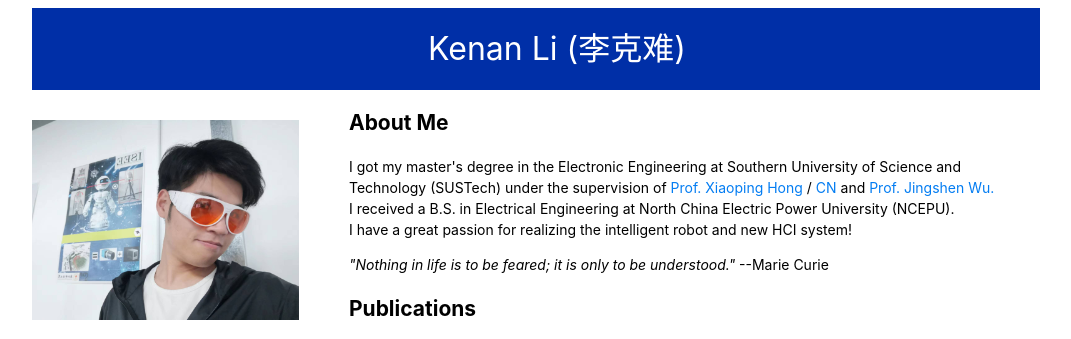
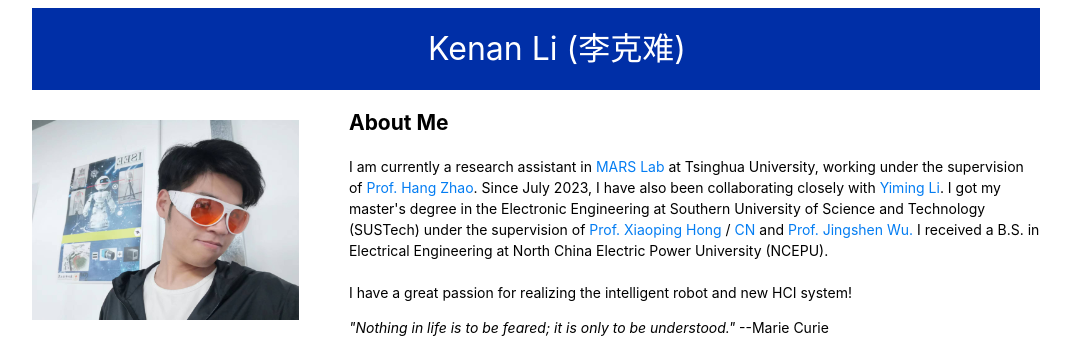
Before and after one commit to ConnorKevin/ConnorKevin.github.io, a Jekyll site: the page index.html, which Jekyll copies as it is, in a window 1280 px wide and 900 px high, cut to the strip 0-339 px from the top of the window. Shown: the whole strip, without its empty margins (104-1175 px from the left). Built offline with Jekyll 4.4.1, drawn with Linux system fonts in a browser that asks for light colours.

Commit message:
Update index.html

```diff
--- a/index.html
+++ b/index.html
@@ -115,10 +115,11 @@
 
 	<article class="article">
 		<h1>About Me</h1>
-		<p> I got my master's degree in the Electronic Engineering at Southern University of Science and Technology (SUSTech)
+		<p> I am currently a research assistant in <a href="https://group.iiis.tsinghua.edu.cn/~marslab/#/">MARS Lab</a> at Tsinghua University, working under the supervision of <a href="https://hangzhaomit.github.io/">Prof. Hang Zhao</a>. Since July 2023, I have also been collaborating closely with <a href="https://yimingli-page.github.io/">Yiming Li</a>. I got my master's degree in the Electronic Engineering at Southern University of Science and Technology (SUSTech)
 <!-- 			under the supervision of <a href="https://www.sustech.edu.cn/en/faculties/hongxiaoping.html">Prof. Xiaoping Hong</a> and <a href="https://www.hkust-gz.edu.cn/people/wu-jingshen/">Prof. Jingshen Wu.</a><br/> -->
-			under the supervision of <a href="https://www.researchgate.net/profile/Xiaoping-Hong">Prof. Xiaoping Hong</a> / <a href="https://baike.baidu.com/item/%E6%B4%AA%E5%B0%8F%E5%B9%B3/56787731">CN</a> and <a href="https://www.hkust-gz.edu.cn/people/wu-jingshen/">Prof. Jingshen Wu.</a><br/>
+			under the supervision of <a href="https://www.researchgate.net/profile/Xiaoping-Hong">Prof. Xiaoping Hong</a> / <a href="https://baike.baidu.com/item/%E6%B4%AA%E5%B0%8F%E5%B9%B3/56787731">CN</a> and <a href="https://www.hkust-gz.edu.cn/people/wu-jingshen/">Prof. Jingshen Wu.</a>
 			I received a B.S. in Electrical Engineering at North China Electric Power University (NCEPU).<br/>
+			<br/>
 			I have a great passion for realizing the intelligent robot and new HCI system!
 	        </p>
 
```
